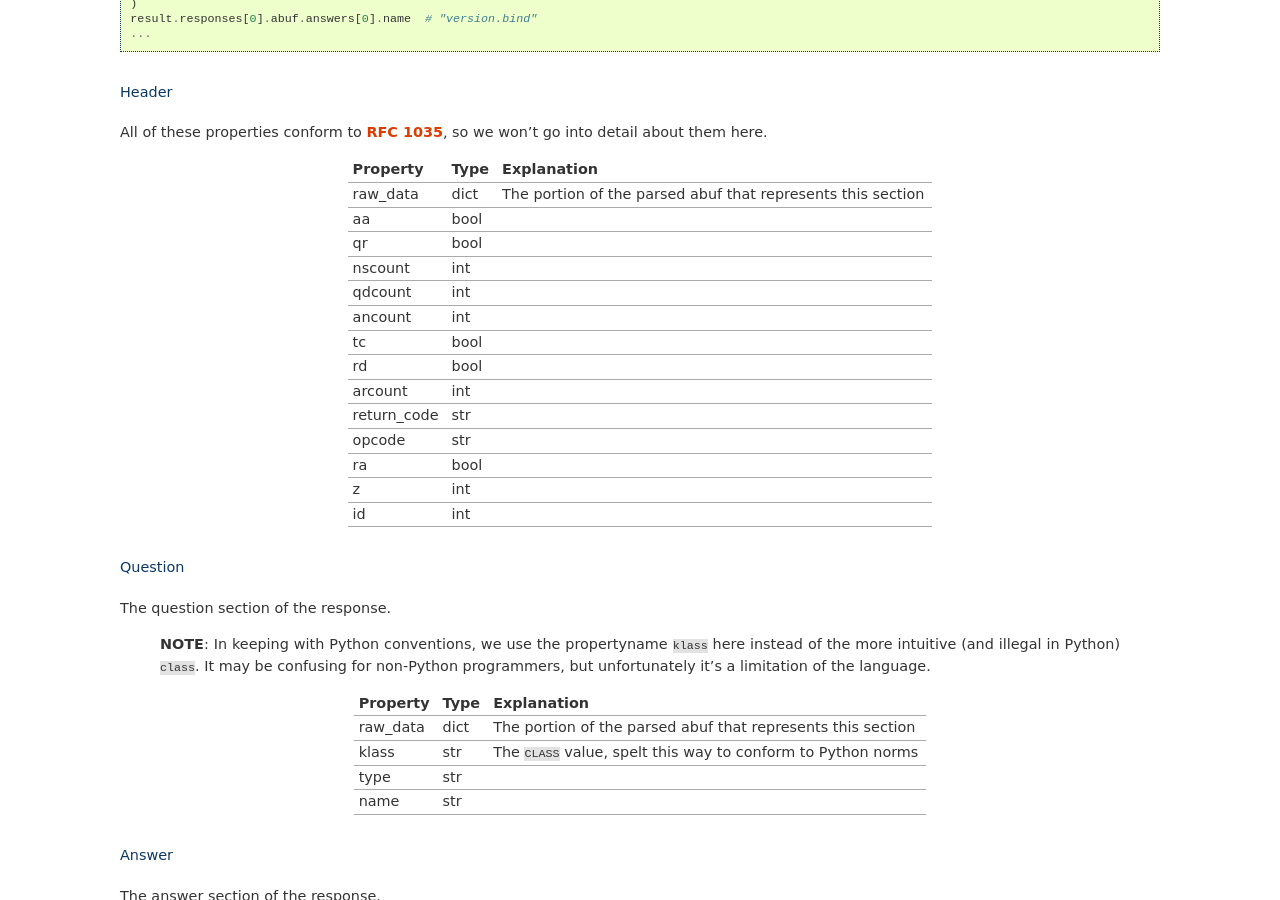
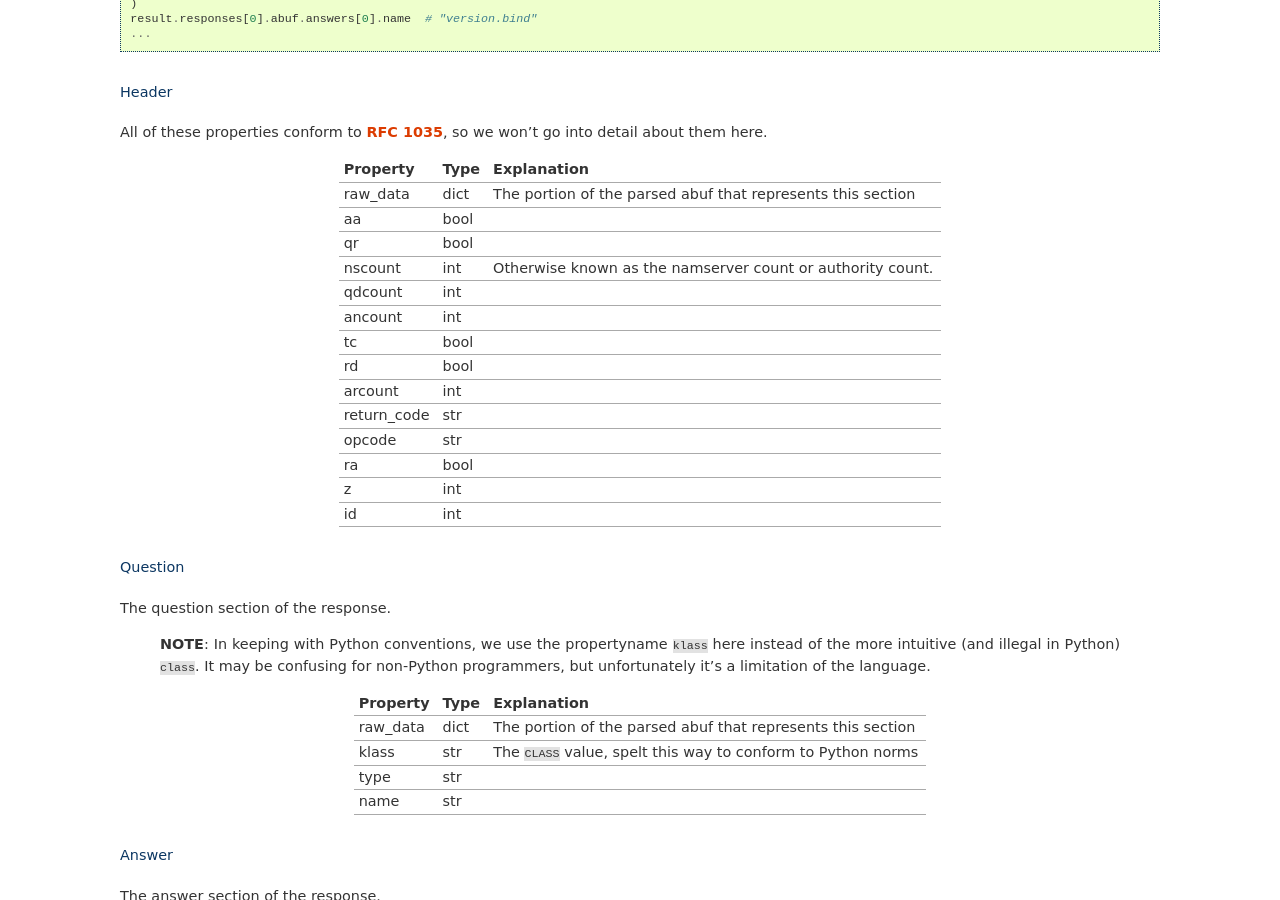
Before and after one commit to RIPE-NCC/ripe-atlas-sagan, a Sphinx documentation site: the page built from docs/types.rst, in a window 1280 px wide and 900 px high, scrolled down 4126 px. Built offline with Sphinx 7.4.7, drawn with Linux system fonts in a browser that asks for light colours.

Commit message:
Added some explanation for clarity
See Issue #50

```diff
--- a/docs/types.rst
+++ b/docs/types.rst
@@ -290,7 +290,7 @@ Property               Type      Explanation
 raw_data               dict      The portion of the parsed abuf that represents this section
 aa                     bool
 qr                     bool
-nscount                int
+nscount                int       Otherwise known as the namserver count or authority count.
 qdcount                int
 ancount                int
 tc                     bool
```
